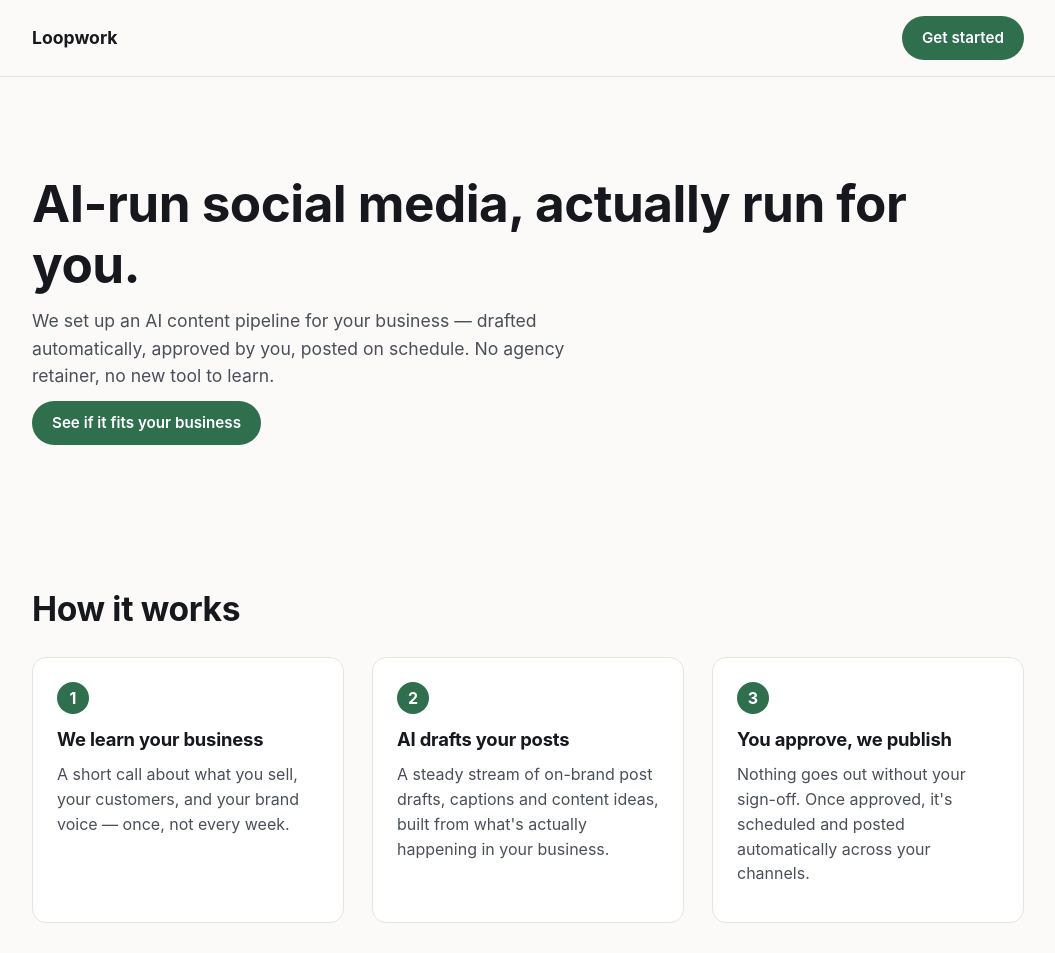
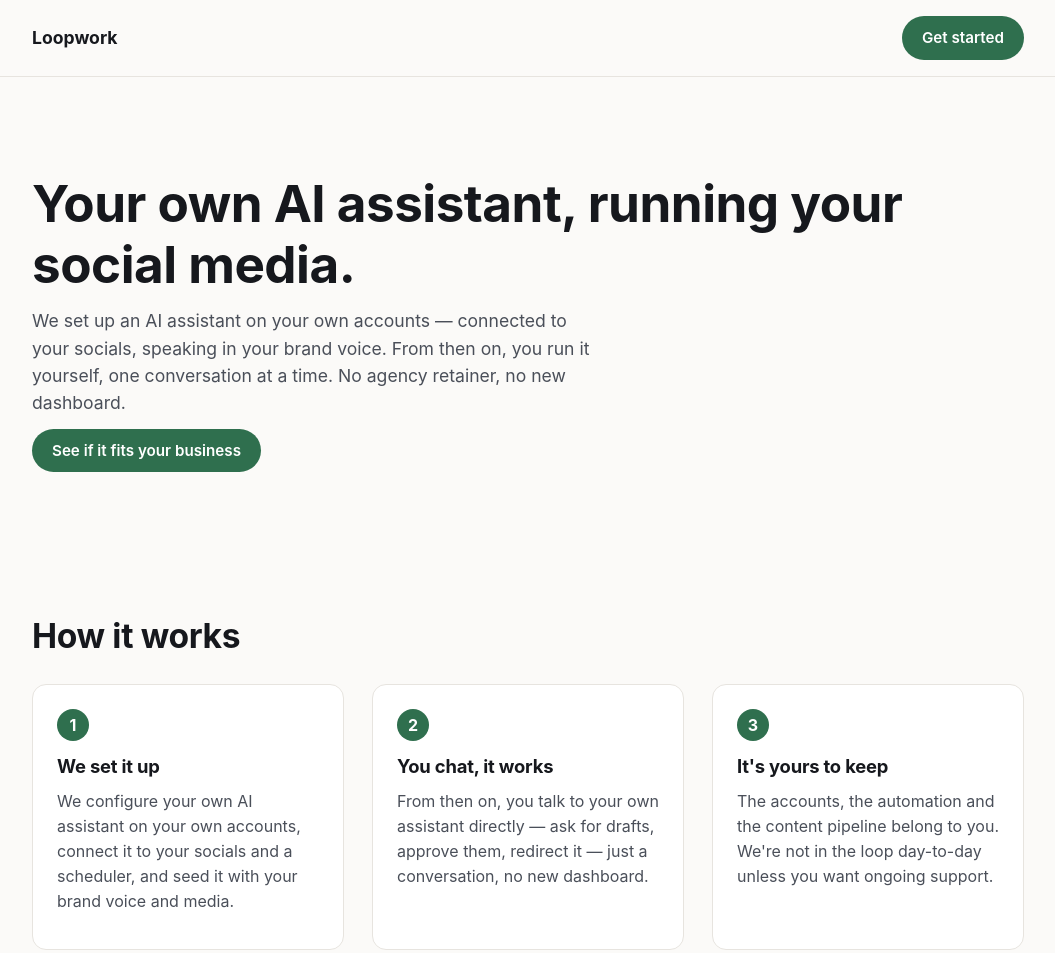
Before and after one commit to tsviljoen-bot/loopwork-landing, a plain HTML site: page index.html in a window 1280 px wide. Shown: the top 953 px of the page, without its empty margins (112-1167 px from the left). Drawn offline with Linux system fonts and the light colour scheme.

Commit message:
Reposition as a setup/handoff service, not managed posting
Clients end up owning their own Grok/X account, scheduler account, and
social accounts, connected and seeded with their brand voice — then they
run it themselves from their own chat going forward. Loopwork's job is
the one-time setup and handoff, not sitting in the approval loop
day-to-day. Updates landing copy accordingly and adds ONBOARDING.md, the
actual client setup checklist.

Co-Authored-By: Claude Sonnet 5 <noreply@anthropic.com>

```diff
--- a/index.html
+++ b/index.html
@@ -4,7 +4,7 @@
 <meta charset="UTF-8">
 <meta name="viewport" content="width=device-width, initial-scale=1.0">
 <title>Loopwork — AI-run social media for small business</title>
-<meta name="description" content="Loopwork sets up AI-drafted, human-approved social media for small businesses — consistent posts across Instagram, TikTok and Facebook without hiring a social media manager.">
+<meta name="description" content="Loopwork sets up your own AI assistant on your own accounts — connected to your socials, running in your brand voice. A one-time setup, yours to run yourself from then on.">
 <link rel="stylesheet" href="styles.css">
 </head>
 <body>
@@ -18,8 +18,8 @@
 
 <section class="hero">
   <div class="wrap">
-    <h1>AI-run social media, actually run for you.</h1>
-    <p class="sub">We set up an AI content pipeline for your business — drafted automatically, approved by you, posted on schedule. No agency retainer, no new tool to learn.</p>
+    <h1>Your own AI assistant, running your social media.</h1>
+    <p class="sub">We set up an AI assistant on your own accounts — connected to your socials, speaking in your brand voice. From then on, you run it yourself, one conversation at a time. No agency retainer, no new dashboard.</p>
     <a class="btn-primary" href="#contact">See if it fits your business</a>
   </div>
 </section>
@@ -30,18 +30,18 @@
     <div class="steps">
       <div class="step">
         <span class="step-num">1</span>
-        <h3>We learn your business</h3>
-        <p>A short call about what you sell, your customers, and your brand voice — once, not every week.</p>
+        <h3>We set it up</h3>
+        <p>We configure your own AI assistant on your own accounts, connect it to your socials and a scheduler, and seed it with your brand voice and media.</p>
       </div>
       <div class="step">
         <span class="step-num">2</span>
-        <h3>AI drafts your posts</h3>
-        <p>A steady stream of on-brand post drafts, captions and content ideas, built from what's actually happening in your business.</p>
+        <h3>You chat, it works</h3>
+        <p>From then on, you talk to your own assistant directly — ask for drafts, approve them, redirect it — just a conversation, no new dashboard.</p>
       </div>
       <div class="step">
         <span class="step-num">3</span>
-        <h3>You approve, we publish</h3>
-        <p>Nothing goes out without your sign-off. Once approved, it's scheduled and posted automatically across your channels.</p>
+        <h3>It's yours to keep</h3>
+        <p>The accounts, the automation and the content pipeline belong to you. We're not in the loop day-to-day unless you want ongoing support.</p>
       </div>
     </div>
   </div>
@@ -85,9 +85,10 @@
     <h2>Why small businesses use this instead of an agency</h2>
     <ul class="why-list">
       <li>No monthly agency retainer — pay for a setup, not a headcount.</li>
-      <li>Nothing posts without your approval first.</li>
-      <li>No new dashboard for you to learn — you just say yes or no to drafts.</li>
+      <li>Nothing posts without your approval — you control it yourself, directly.</li>
+      <li>No new dashboard to learn — if you can chat, you can run it.</li>
       <li>Built around your actual business activity, not generic content calendars.</li>
+      <li>It's your account and your setup — no ongoing dependency on us.</li>
     </ul>
   </div>
 </section>
```
Also changed, not shown: 2 other files.
